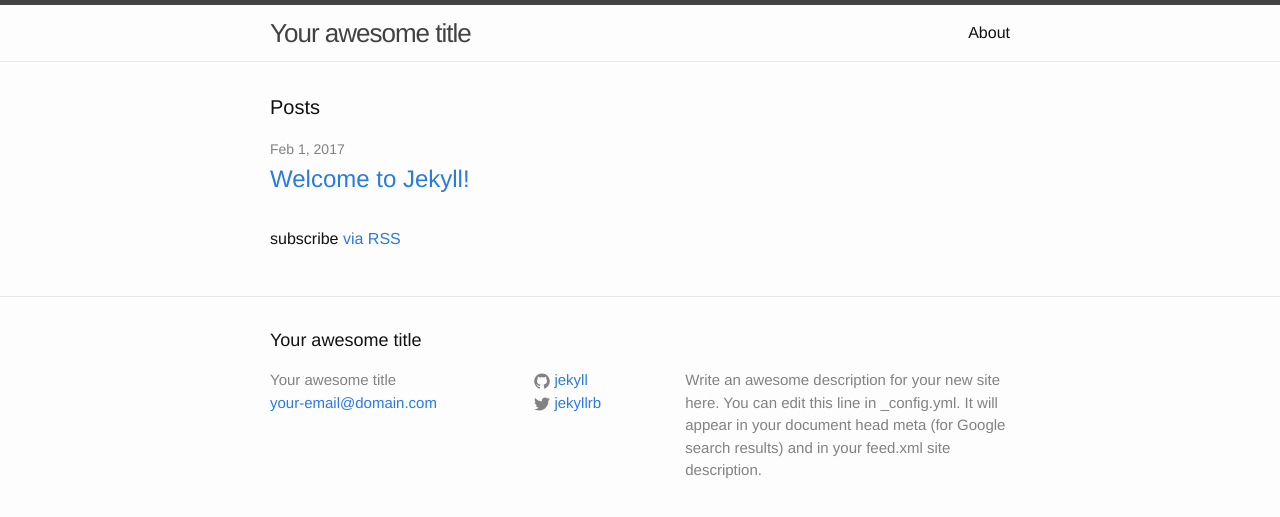
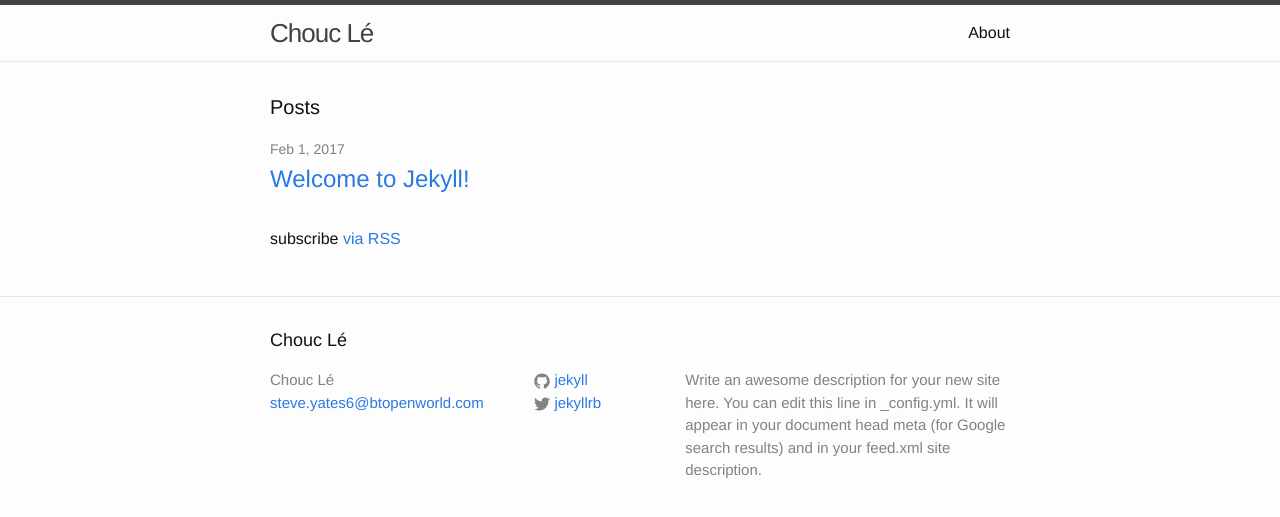
Before and after one commit to syates29/syates29.github.io, a Jekyll site: the page built from index.html, in a window 1280 px wide. Shown: the top 517 px of the page. Built offline with Jekyll 4.4.1, drawn with Linux system fonts in a browser that asks for light colours.

Commit message:
Basic info update

```diff
--- a/_config.yml
+++ b/_config.yml
@@ -6,8 +6,8 @@
 # 'jekyll serve'. If you change this file, please restart the server process.
 
 # Site settings
-title: Your awesome title
-email: your-email@domain.com
+title: Chouc Lé
+email: steve.yates6@btopenworld.com
 description: > # this means to ignore newlines until "baseurl:"
   Write an awesome description for your new site here. You can edit this
   line in _config.yml. It will appear in your document head meta (for
```
